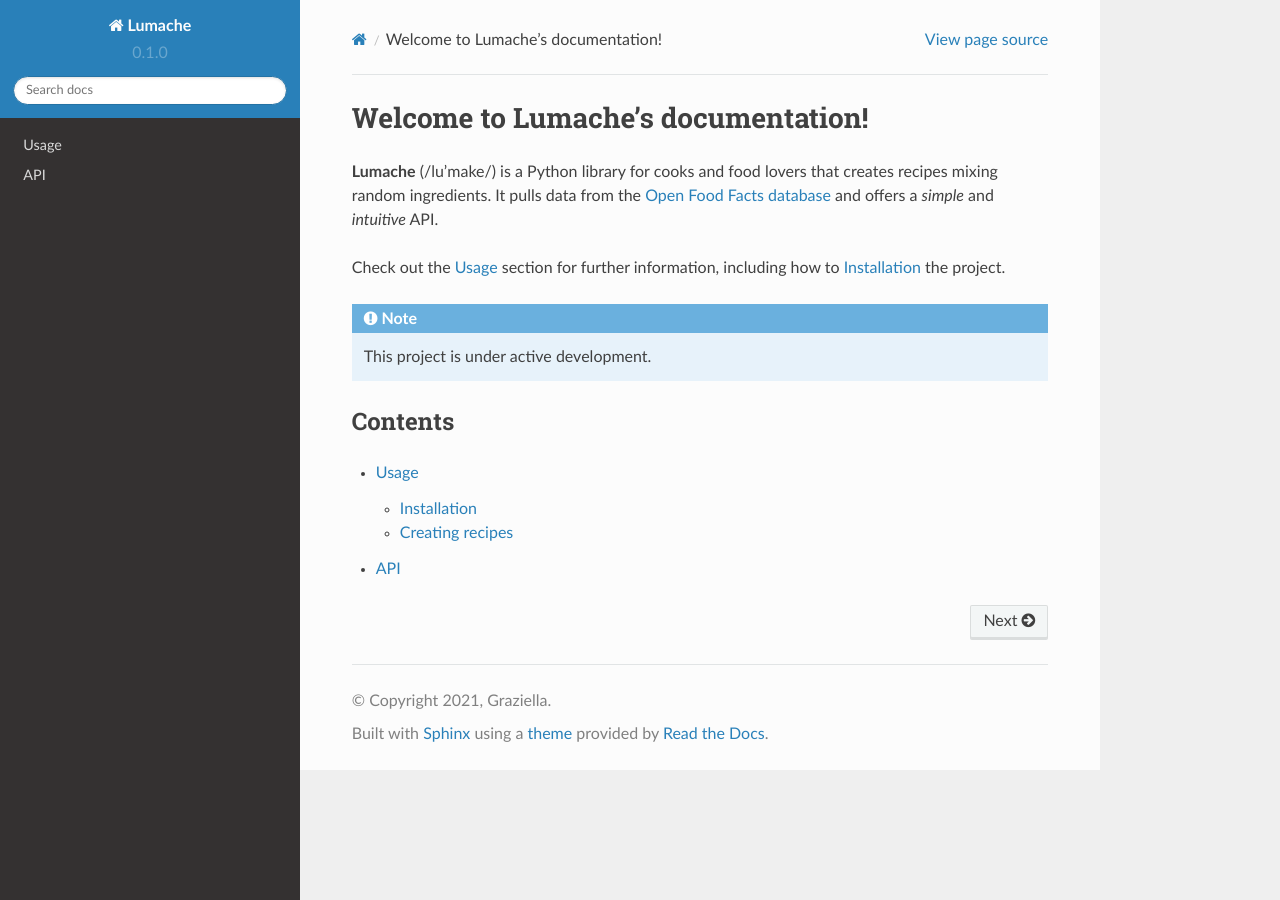
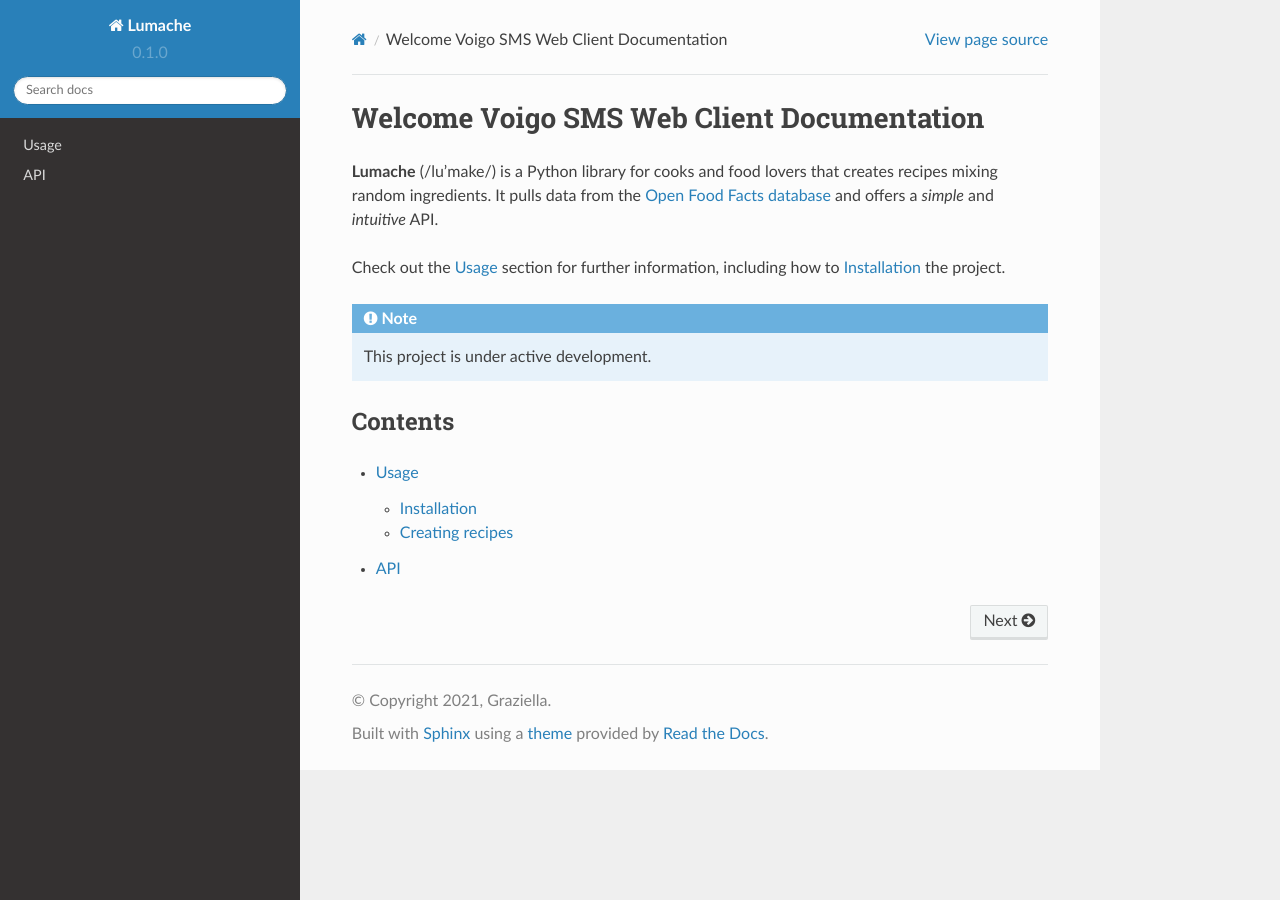
Before and after one commit to vgoperations/vgpsms, a Sphinx documentation site: the page built from docs/source/index.rst, in a window 1280 px wide. Built offline with Sphinx 7.4.7 and the Read the Docs theme 2.0.0, drawn with Linux system fonts in a browser that asks for light colours.

Commit message:
Update index.rst

```diff
--- a/docs/source/index.rst
+++ b/docs/source/index.rst
@@ -1,4 +1,4 @@
-Welcome to Lumache's documentation!
+Welcome Voigo SMS Web Client Documentation
 ===================================
 
 **Lumache** (/lu'make/) is a Python library for cooks and food lovers
```
